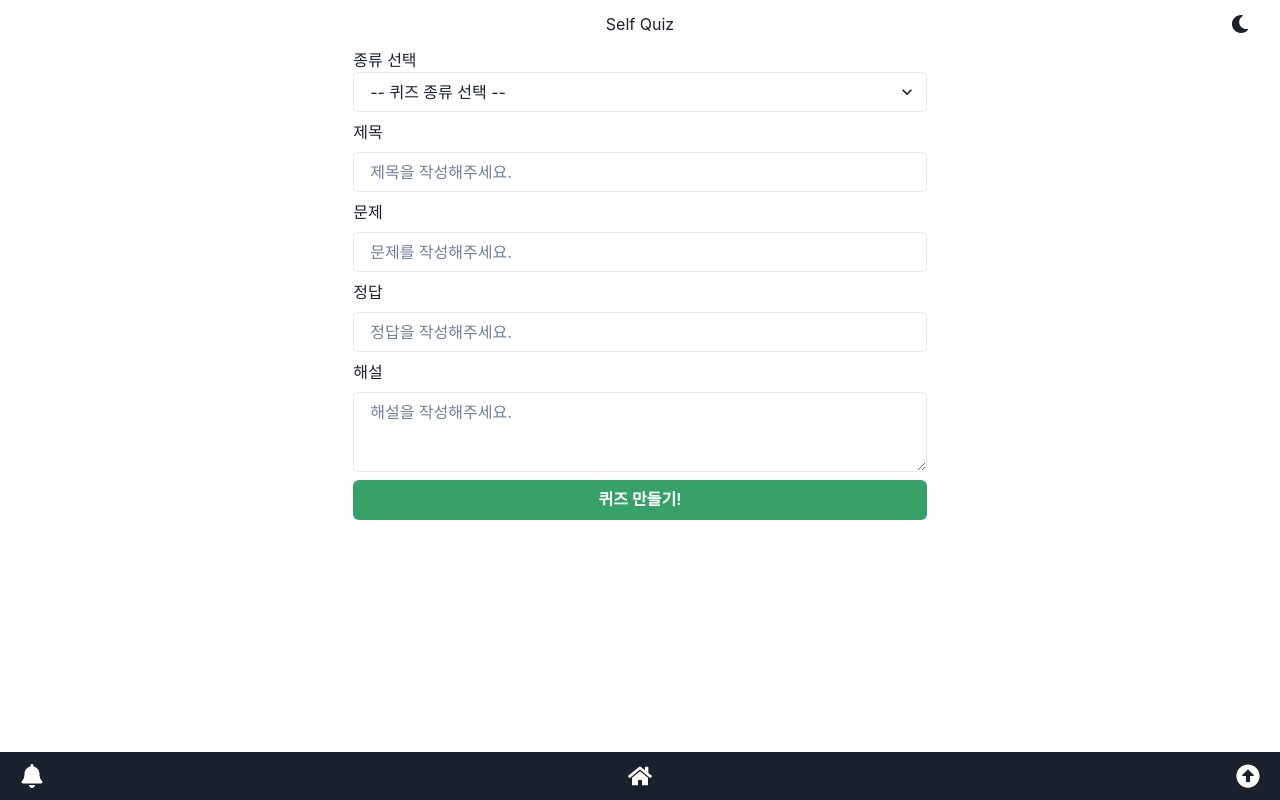
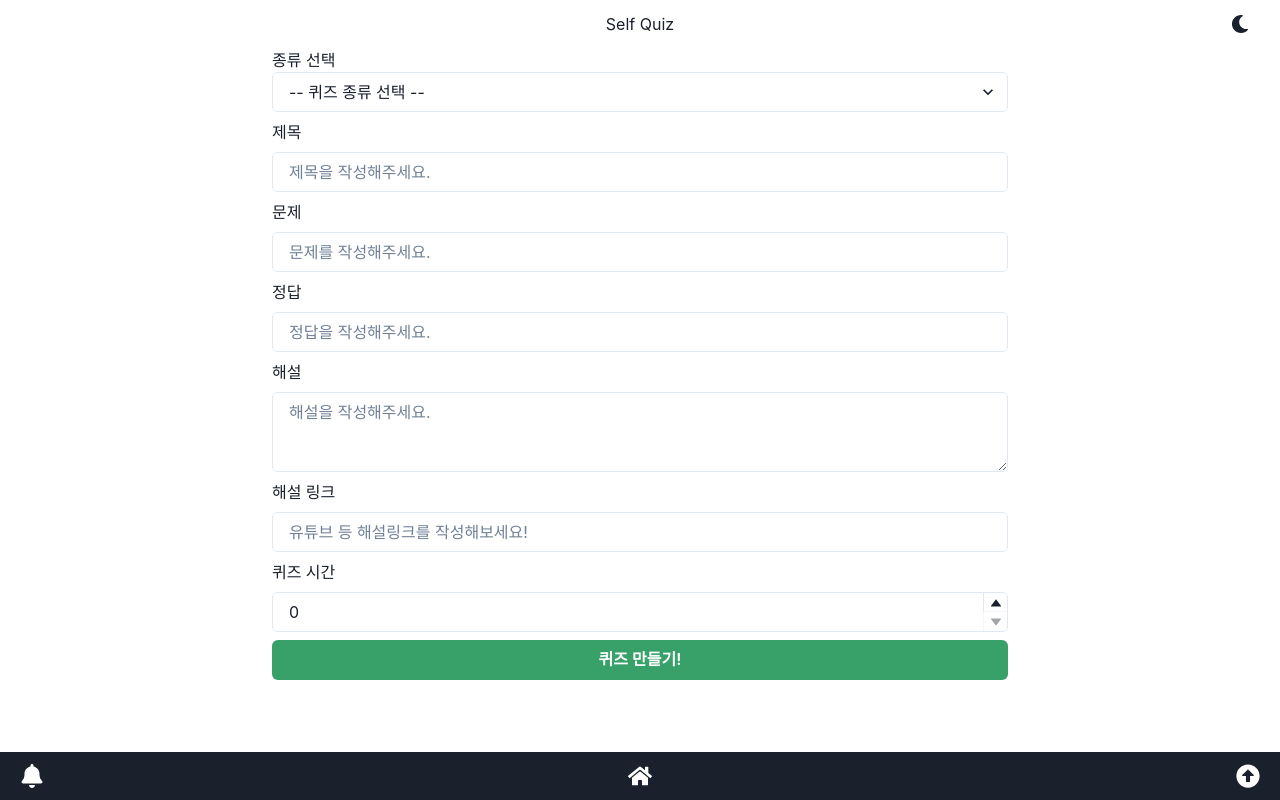
Before and after one commit to Kim-Hyeong-joon/self-quiz, a React (Create React App) app: page /quizs/upload in a window 1280 px wide. Built offline with nearby package versions, Linux system fonts and the light colour scheme.

Commit message:
first query

```diff
--- a/package.json
+++ b/package.json
@@ -6,6 +6,7 @@
     "@chakra-ui/react": "^2.5.5",
     "@emotion/react": "^11.10.6",
     "@emotion/styled": "^11.10.6",
+    "@tanstack/react-query": "^4.29.1",
     "@testing-library/jest-dom": "^5.16.5",
     "@testing-library/react": "^13.4.0",
     "@testing-library/user-event": "^14.4.3",
@@ -13,6 +14,7 @@
     "@types/node": "^12.20.55",
     "@types/react": "^18.0.33",
     "@types/react-dom": "^18.0.11",
+    "axios": "^1.3.5",
     "framer-motion": "^6.5.1",
     "react": "^18.2.0",
     "react-dom": "^18.2.0",
--- a/src/App.tsx
+++ b/src/App.tsx
@@ -2,11 +2,16 @@ import { ChakraProvider, theme } from "@chakra-ui/react";
 import { RouterProvider } from "react-router-dom";
 import router from "./router";
 import { RecoilRoot } from "recoil";
+import { QueryClient, QueryClientProvider } from "@tanstack/react-query";
+
+const client = new QueryClient();
 
 export const App = () => (
-  <RecoilRoot>
-    <ChakraProvider theme={theme}>
-      <RouterProvider router={router} />
-    </ChakraProvider>
-  </RecoilRoot>
+  <QueryClientProvider client={client}>
+    <RecoilRoot>
+      <ChakraProvider theme={theme}>
+        <RouterProvider router={router} />
+      </ChakraProvider>
+    </RecoilRoot>
+  </QueryClientProvider>
 );
--- /dev/null
+++ b/src/api.ts
@@ -0,0 +1,9 @@
+import axios from "axios";
+
+const instance = axios.create({
+  baseURL: "http://127.0.0.1:8000/api/v1/",
+  withCredentials: true,
+});
+
+export const getQuizs = () =>
+  instance.get("quizs/").then((response) => response.data);
--- a/src/routes/Home.tsx
+++ b/src/routes/Home.tsx
@@ -12,38 +12,56 @@ import {
   Container,
   Checkbox,
   SimpleGrid,
+  Spinner,
 } from "@chakra-ui/react";
+import { useQuery } from "@tanstack/react-query";
 import { Link } from "react-router-dom";
+import { getQuizs } from "../api";
+
+interface IQuiz {
+  title: string;
+  question: string;
+}
 
 export default function Home() {
+  const { data, isLoading } = useQuery<IQuiz[]>(["quizs"], getQuizs);
+  console.log(data);
   return (
     <>
-      <Container maxW="container.sm">
+      <Container maxW="container.md">
         <HStack mb="5" mx="5" justifyContent={"space-between"}>
           <Text fontSize={"2xl"}>오늘의 퀴즈!</Text>
           <Link to="/quizs/quiz">
             <Text fontSize={"md"}>전체 풀기&rarr;</Text>
           </Link>
         </HStack>
-        <SimpleGrid
-          w="100%"
-          gap="5"
-          templateColumns={{
-            base: "1fr",
-            md: "repeat(3, 1fr)",
-          }}
+        <SimpleGrid w="100%" gap="5" templateColumns={"1fr"}>
+          {isLoading ? (
+            <Spinner />
+          ) : (
+            <>
+              {data?.map((quiz, index) => (
+                <Card key={index} h="100%" justifyItems={"center"}>
+                  <CardBody>
+                    <HStack
+                      alignItems={"center"}
+                      justifyContent={"space-between"}
                     >
-          <Card h="100%" justifyItems={"center"}>
-            <CardBody>
-              <HStack alignItems={"center"} justifyContent={"space-between"}>
-                <Box h="100%" alignItems={"center"} justifyContent={"center"}>
-                  <Heading size="xs">겨울왕국2 day.1 풀기</Heading>
-                  <Text fontSize="sm">문제: 5</Text>
+                      <Box
+                        h="100%"
+                        alignItems={"center"}
+                        justifyContent={"center"}
+                      >
+                        <Heading size="xs">{quiz.title}</Heading>
+                        <Text fontSize="sm">{quiz.question}</Text>
                       </Box>
                       <Text>&rarr;</Text>
                     </HStack>
                   </CardBody>
                 </Card>
+              ))}
+            </>
+          )}
         </SimpleGrid>
       </Container>
     </>
--- a/src/routes/Quiz.tsx
+++ b/src/routes/Quiz.tsx
@@ -19,6 +19,7 @@ import { FaHeart, FaRegClock, FaRegHeart } from "react-icons/fa";
 import { motion } from "framer-motion";
 import { useSetRecoilState } from "recoil";
 import { showNavBarState } from "../components/Root";
+import { Link } from "react-router-dom";
 
 interface IQuiz {
   question: string;
@@ -170,6 +171,12 @@ export default function Quiz() {
                             <Text textAlign={"center"}>해설</Text>
                             <Text>{quiz.commentary}</Text>
                           </Box>
+                          <Box mt="5">
+                            <Text textAlign={"center"}>해설링크</Text>
+                            {/* <Link to="https://www.youtube.com/shorts/v6cn_cnE8L4">
+                              https://www.youtube.com/shorts/v6cn_cnE8L4
+                            </Link> */}
+                          </Box>
                           <HStack w="100%" my="5">
                             <Button
                               variant={"solid"}
--- a/src/routes/Reminder.tsx
+++ b/src/routes/Reminder.tsx
@@ -22,14 +22,7 @@ export default function Reminder() {
         <HStack mx="5" mb="5" justifyContent={"space-between"}>
           <Text fontSize={"2xl"}>리마인더</Text>
         </HStack>
-        <SimpleGrid
-          w="100%"
-          gap="5"
-          templateColumns={{
-            base: "1fr",
-            md: "repeat(3, 1fr)",
-          }}
-        >
+        <SimpleGrid w="100%" gap="5" templateColumns={"1fr"}>
           <Card h="100%" justifyItems={"center"}>
             <CardBody>
               <HStack h="100%" alignItems={"center"} justifyContent={"center"}>
--- a/src/routes/UploadQuiz.tsx
+++ b/src/routes/UploadQuiz.tsx
@@ -4,6 +4,11 @@ import {
   FormControl,
   FormLabel,
   Input,
+  NumberDecrementStepper,
+  NumberIncrementStepper,
+  NumberInput,
+  NumberInputField,
+  NumberInputStepper,
   Select,
   Textarea,
   VStack,
@@ -17,6 +22,8 @@ interface IForm {
   question: string;
   answer: string;
   commentary: string;
+  time: number;
+  commentary_link: string;
 }
 
 export default function UploadQuiz() {
@@ -32,9 +39,10 @@ export default function UploadQuiz() {
   const onSubmit = (data: IForm) => {
     console.log("submit");
   };
+  console.log(watch());
   return (
-    <Container>
-      <VStack as="form" onSubmit={handleSubmit(onSubmit)}>
+    <Container maxW="container.md">
+      <VStack as="form" onSubmit={handleSubmit(onSubmit)} mb="50px">
         <FormControl>
           종류 선택
           <Select
@@ -82,6 +90,34 @@ export default function UploadQuiz() {
             placeholder="해설을 작성해주세요."
           />
         </FormControl>
+        <FormControl>
+          <FormLabel>해설 링크</FormLabel>
+          <Input
+            disabled={quizDisabled}
+            {...register("commentary_link", {
+              required: !quizDisabled ? true : false,
+            })}
+            placeholder="유튜브 등 해설링크를 작성해보세요!"
+          />
+        </FormControl>
+        <FormControl>
+          <FormLabel>퀴즈 시간</FormLabel>
+          <NumberInput min={0} defaultValue={0}>
+            <NumberInputField
+              disabled={quizDisabled}
+              {...register("time", {
+                required: !quizDisabled ? true : false,
+              })}
+              placeholder="몇 초 동안 퀴즈를 푸실 건가요?"
+            />
+            {!quizDisabled ? (
+              <NumberInputStepper>
+                <NumberIncrementStepper />
+                <NumberDecrementStepper />
+              </NumberInputStepper>
+            ) : null}
+          </NumberInput>
+        </FormControl>
         <Button type="submit" colorScheme="green" w="100%">
           퀴즈 만들기!
         </Button>
```
Also changed, not shown: 1 other file (tests, documents, lock files or other folders). Lines whose indentation alone changed are shown as unchanged.
